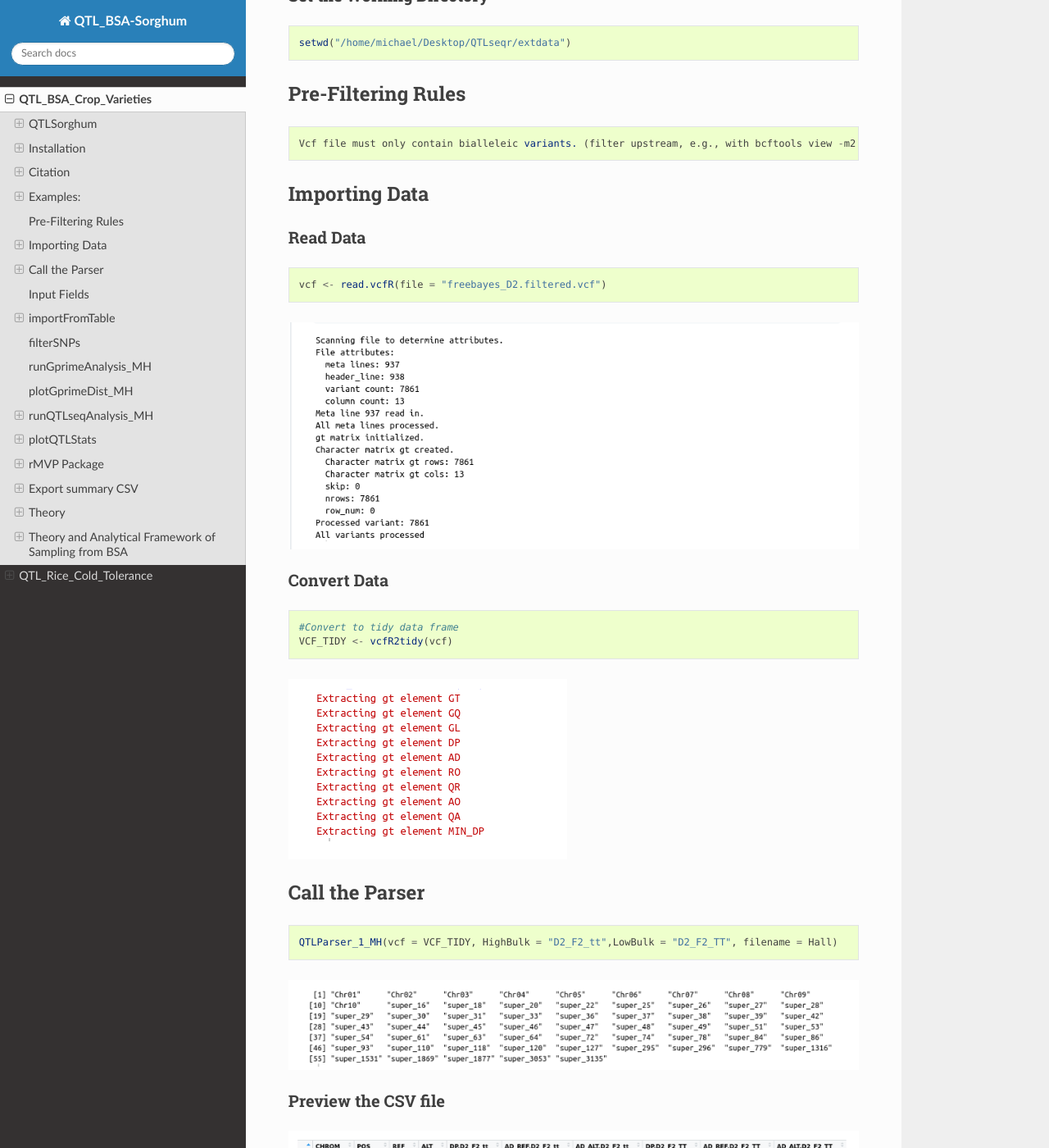
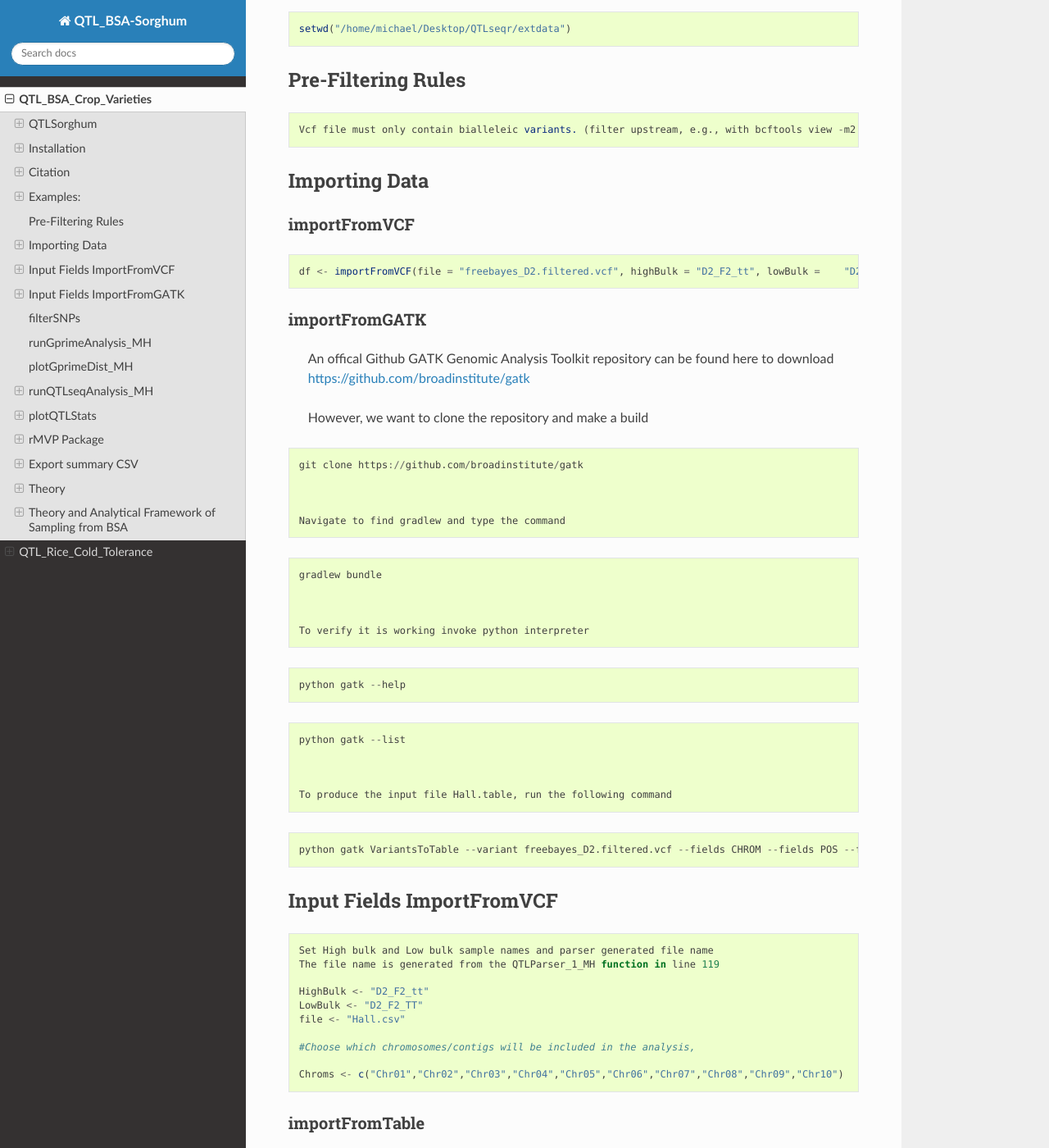
Before and after one commit to PBGLMichaelHall/ReadTheDocsQTL, a Sphinx documentation site: the page built from docs/source/Sorghum.rst, in a window 1280 px wide and 1400 px high, scrolled down 2037 px. Shown: the whole window at 82% size. Built offline with Sphinx 7.4.7 and the Read the Docs theme 2.0.0, drawn with Linux system fonts in a browser that asks for light colours; some of the changed text lies outside the part shown.

Commit message:
Update Sorghum.rst

```diff
--- a/docs/source/Sorghum.rst
+++ b/docs/source/Sorghum.rst
@@ -146,69 +145,73 @@ Pre-Filtering Rules
 
    Vcf file must only contain bialleleic variants. (filter upstream, e.g., with bcftools view -m2 -M2), also the QTLseqR functions will only take    SNPS, ie, length of REF and ALT== 1
 
+::
+
 Importing Data
 ==============
 
-
-Read Data
-----------
+importFromVCF
+-------------
 
 .. code:: r
 
-   vcf <- read.vcfR(file = "freebayes_D2.filtered.vcf")
+   df <- importFromVCF(file = "freebayes_D2.filtered.vcf", highBulk = "D2_F2_tt", lowBulk =    "D2_F2_TT", filname = "Hall")
 
-.. figure:: ../images/1.png
-   :alt:
+::
 
-Convert Data
-------------
+importFromGATK
+--------------
+
+   An offical Github GATK Genomic Analysis Toolkit repository can be found here to download
+   https://github.com/broadinstitute/gatk
+
+
+   However, we want to clone the repository and make a build
 
 .. code:: r
 
+   git clone https://github.com/broadinstitute/gatk
 
-   #Convert to tidy data frame
-   VCF_TIDY <- vcfR2tidy(vcf)
 
-.. figure:: ../images/2.png
-   :alt:
 
-Call the Parser
-===============
+   Navigate to find gradlew and type the command
 
 .. code:: r
 
-   QTLParser_1_MH(vcf = VCF_TIDY, HighBulk = "D2_F2_tt",LowBulk = "D2_F2_TT", filename = Hall)
-
-.. figure:: ../images/3.png
-   :alt:
-
-Preview the CSV file
---------------------
+   gradlew bundle
 
 
 
-.. figure:: ../images/4.png
-   :alt:
+   To verify it is working invoke python interpreter
+
+.. code:: r
+
+   python gatk --help
 
 
 
-Invoke unique command to extract Sample names reverse comapatible to the VCF
-----------------------------------------------------------------------------
+.. code:: r
+
+   python gatk --list
+
+
+
+   To produce the input file Hall.table, run the following command
 
 .. code:: r
 
-   unique(VCF_TIDY$gt$Indiv)
+   python gatk VariantsToTable --variant freebayes_D2.filtered.vcf --fields CHROM --fields POS --fields REF --fields ALT --genotype-fields AD --genotypes-fields DP --genotypes-fields GQ --genotypes-fields PL --output Hall.table
 
-.. figure:: ../images/5.png
-   :alt:
+::
 
-Input Fields
-============
+
+Input Fields ImportFromVCF
+==========================
 
 .. code:: r
 
-   #Set High bulk and Low bulk sample names and parser generated file name
-   #The file name is generated from the QTLParser_1_MH function in line 119
+   Set High bulk and Low bulk sample names and parser generated file name
+   The file name is generated from the QTLParser_1_MH function in line 119
 
    HighBulk <- "D2_F2_tt"
    LowBulk <- "D2_F2_TT"
@@ -220,7 +223,7 @@ Input Fields
 
 
 importFromTable
-===============
+---------------
 
 .. code:: r
 
@@ -243,6 +246,35 @@ Inspect Header
 .. figure:: ../images/7.png
    :alt:
 
+Input Fields ImportFromGATK
+==========================
+
+.. code:: r
+
+   #Set High bulk and Low bulk sample names and parser generated file name
+   #The file name is generated from the QTLParser_1_MH function in line 119
+
+   HighBulk <- "D2_F2_tt"
+   LowBulk <- "D2_F2_TT"
+   file <- "Hall.table"
+
+   #Choose which chromosomes/contigs will be included in the analysis,
+
+   Chroms <- c("Chr01","Chr02","Chr03","Chr04","Chr05","Chr06","Chr07","Chr08","Chr09","Chr10")
+
+
+importFromTable
+---------------
+
+.. code:: r
+
+   df <-
+     importFromGATK(
+       file = file,
+       highBulk = HighBulk,
+       lowBulk = LowBulk,
+       chromList = Chroms
+     )
 
 Histograms
 ----------
```
Also changed, not shown: other parts of docs/source/Sorghum.rst (+2 -3 lines).
